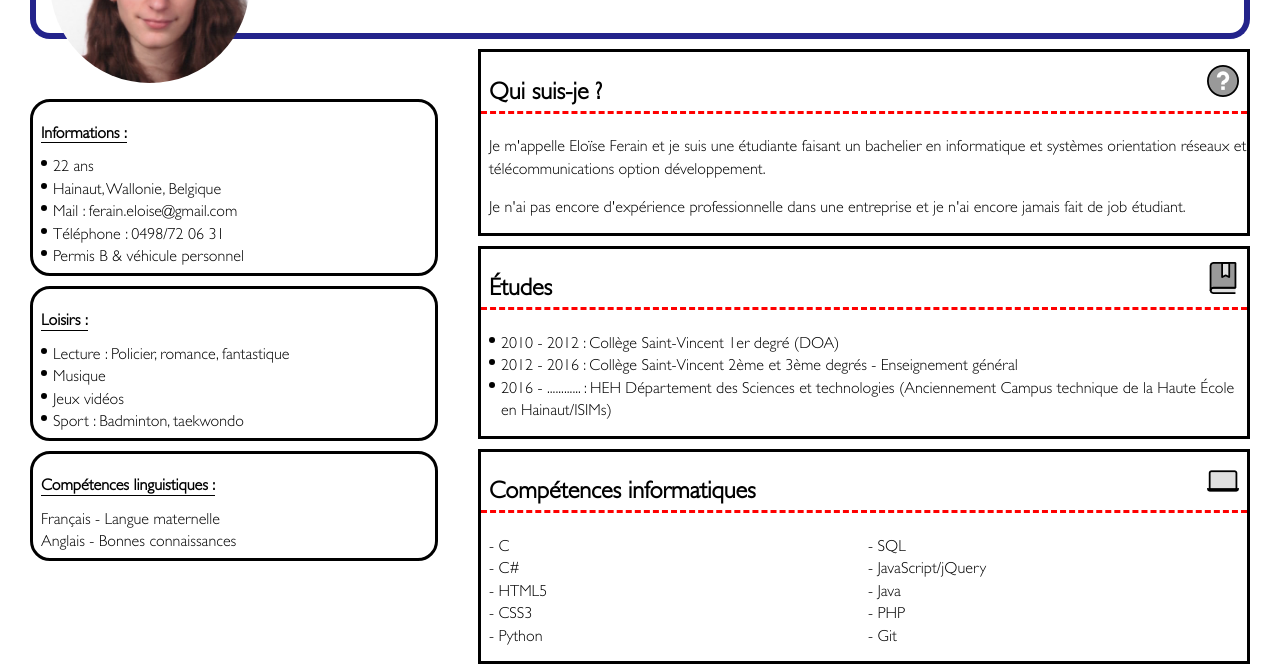
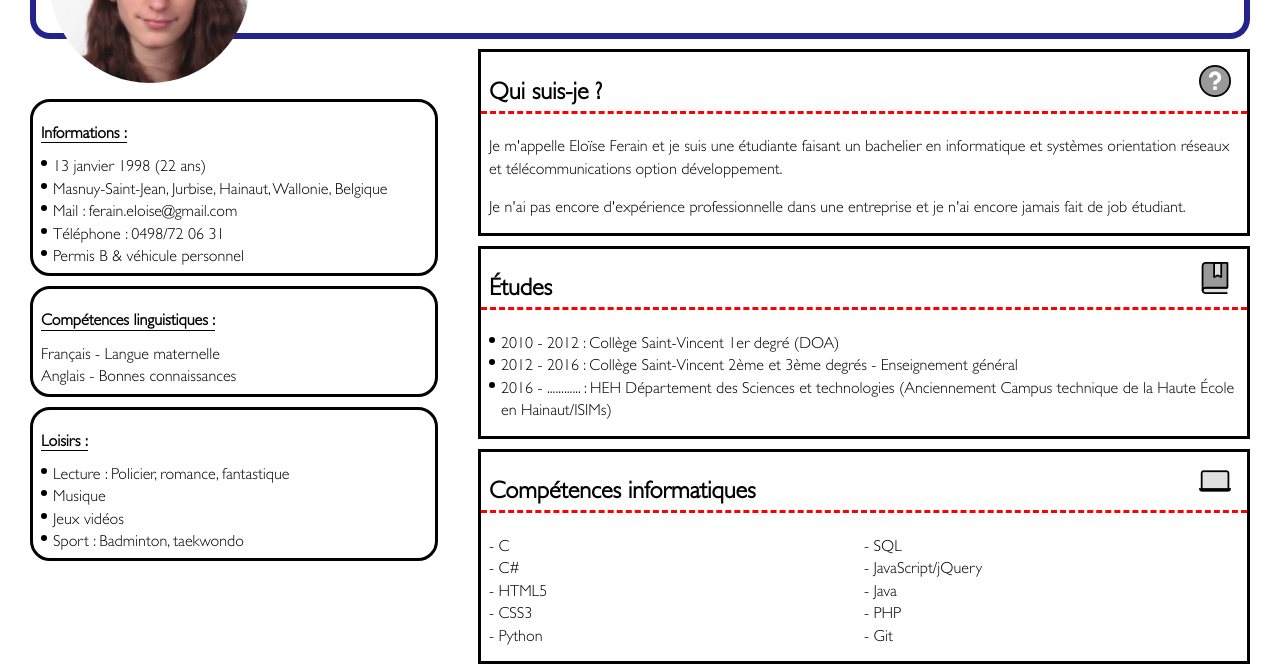
Before and after one commit to EFerain/CV-OnePage, a plain HTML site: page Format PDF/index.html in a window 1280 px wide. Shown: the part 127-798 px from the top of the page. Drawn offline with Linux system fonts and the light colour scheme.

Commit message:
09/18/2020

```diff
--- a/Format PDF/index.html
+++ b/Format PDF/index.html
@@ -30,20 +30,11 @@
                 <!-- Informations -->
                 <div id="informations">
                     <h4>Informations :</h4>
-                    <div><div class="point"></div>22 ans</div>
-                    <div><div class="point"></div>Hainaut, Wallonie, Belgique</div>
+                    <div><div class="point"></div>13 janvier 1998 (22 ans)</div>
+                    <div><div class="point"></div>Masnuy-Saint-Jean, Jurbise, Hainaut, Wallonie, Belgique</div>
                     <div><div class="point"></div>Mail : ferain.eloise@gmail.com</div>
                     <div><div class="point"></div>Téléphone : 0498/72 06 31</div>
                     <div><div class="point"></div>Permis B & véhicule personnel</div>
-                </div>
-
-                <!-- Loisirs -->
-                <div id="loisirs">
-                    <h4>Loisirs :</h4>
-                    <div><div class="point"></div>Lecture : Policier, romance, fantastique</div>
-                    <div><div class="point"></div>Musique</div>
-                    <div><div class="point"></div>Jeux vidéos</div>
-                    <div><div class="point"></div>Sport : Badminton, taekwondo</div>
                 </div>
 
                 <!-- Compétences linguistiques -->
@@ -56,6 +47,17 @@
                         Anglais - Bonnes connaissances
                     </div>
                 </div>
+
+                <!-- Loisirs -->
+                <div id="loisirs">
+                    <h4>Loisirs :</h4>
+                    <div><div class="point"></div>Lecture : Policier, romance, fantastique</div>
+                    <div><div class="point"></div>Musique</div>
+                    <div><div class="point"></div>Jeux vidéos</div>
+                    <div><div class="point"></div>Sport : Badminton, taekwondo</div>
+                </div>
+
+
             </div>
 
             <!-- == Colonne droite == -->
--- a/Format PDF/style.css
+++ b/Format PDF/style.css
@@ -118,7 +118,7 @@ h4
 
 .paragraphe>div
 {
-    padding-left: 8px;
+    padding: 0 8px;
 }
 
 h2
```
